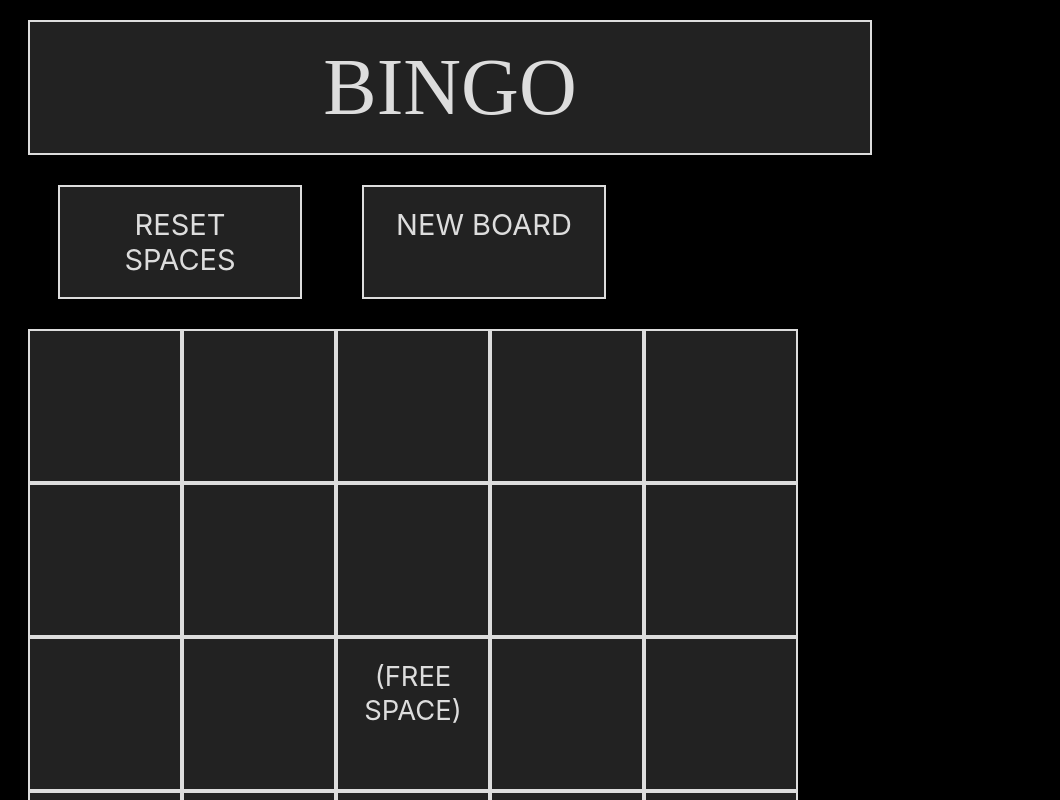
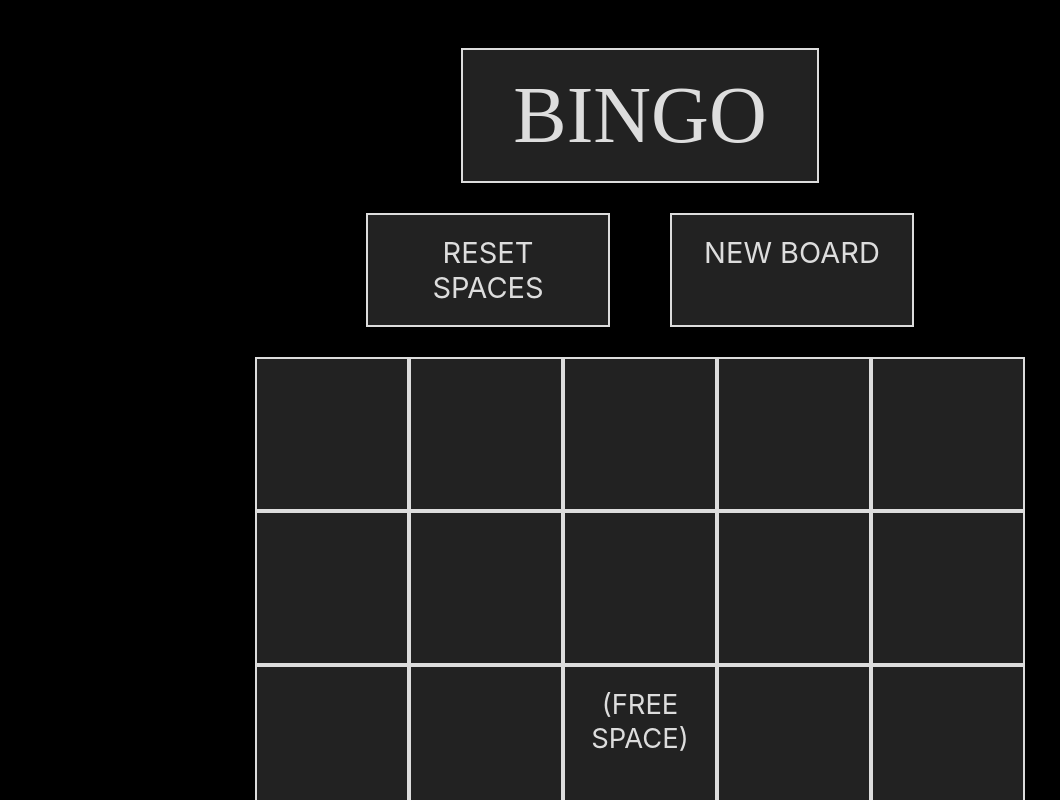
Before and after one commit to Zachary-Ronayne/Bingo, a React (Create React App) app: page / in a window 1280 px wide. Shown: the top 800 px of the page, without its empty margins (0-1060 px from the left). Built offline with nearby package versions, Linux system fonts and the light colour scheme.

Commit message:
Adjusting styling

```diff
--- a/package.json
+++ b/package.json
@@ -30,5 +30,9 @@
       "last 1 firefox version",
       "last 1 safari version"
     ]
+  },
+  "devDependencies": {
+    "css-loader": "^6.8.1",
+    "style-loader": "^3.3.3"
   }
 }
--- a/src/App.tsx
+++ b/src/App.tsx
@@ -1,6 +1,15 @@
 import BingoGame from "./game/BingoGame";
 import "./index.css"
 
-const App: any = () => <BingoGame />
+const App: any = () => (
+  <div
+    style={{
+      display: "flex",
+      flexDirection: "column",
+      alignItems: "center"
+    }}>
+      <BingoGame />
+  </div>
+);
 
 export default App;
--- a/src/game/BingoGame.tsx
+++ b/src/game/BingoGame.tsx
@@ -63,28 +63,29 @@ const BingoGame = () => {
 
   const simpleInput = (key: string, value: any) => <Input value={value} onChange={e => updateKey(key, e?.target?.value ?? "")}/>
 
-  return <div style={{textAlign: "center", margin: "20px"}}>
+  return <div style={{textAlign: "center", margin: "40px"}}>
     <div
       style={{
-        padding: "20px", fontSize: "80px", border: "2px solid #DDDDDD", background: "#222222", color: "#DDDDDD",
-        width: "800px"
+        padding: "20px 50px 20px 50px", fontSize: "80px", border: "2px solid #DDDDDD", background: "#222222", color: "#DDDDDD",
+        display: "inline-block",
+        flexDirection: "column",
+        alignItems: "center"
       }}
     >
       {title}
     </div>
+    <div style={{display: "flex", flexDirection: "column", alignItems: "center"}}>
       <Grid
         width={width}
         height={height}
         words={words}
         freeSpace={freeSpace}
       />
-    <br/>
+    </div>
     <div style={{padding: "150px"}} />
-    <br/>
 
     {/* TODO style this */}
-    {/* TODO store this state in the local storage */}
-    <Collapse style={{fontSize: "20px", border: "2px solid #DDDDDD", background: "#DDDDDD", color: "#DDDDDD", width: "1200px"}}>
+    <Collapse style={{fontSize: "20px", border: "2px solid #DDDDDD", background: "#DDDDDD", width: "1200px"}}>
       <Panel header="Options" key="options">
         Terms
         <TextArea rows={10} value={wordsText} onChange={e => {
```
Also changed, not shown: src/game/BingoGame.css (added, +24 -0 lines). Lines whose indentation alone changed are shown as unchanged.
